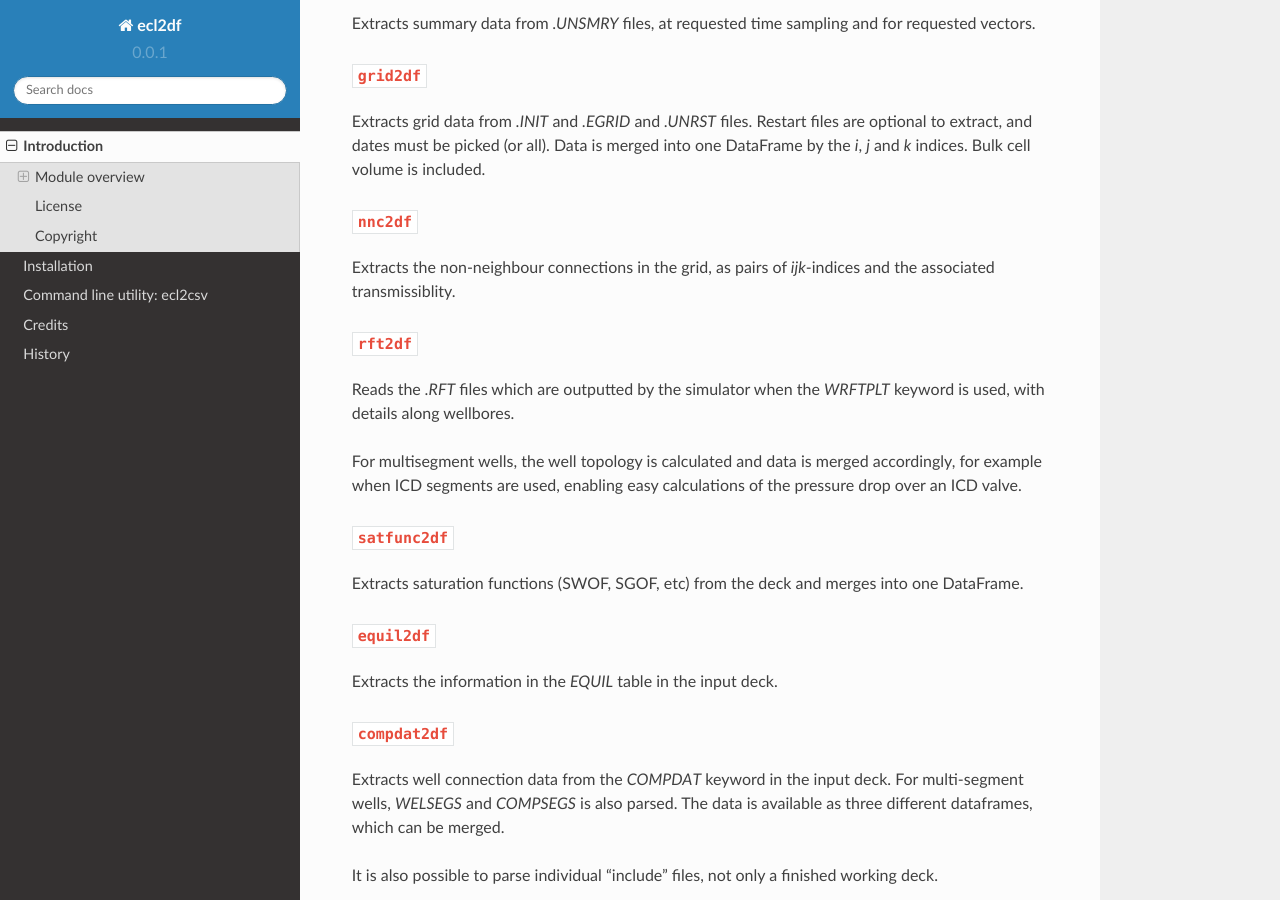
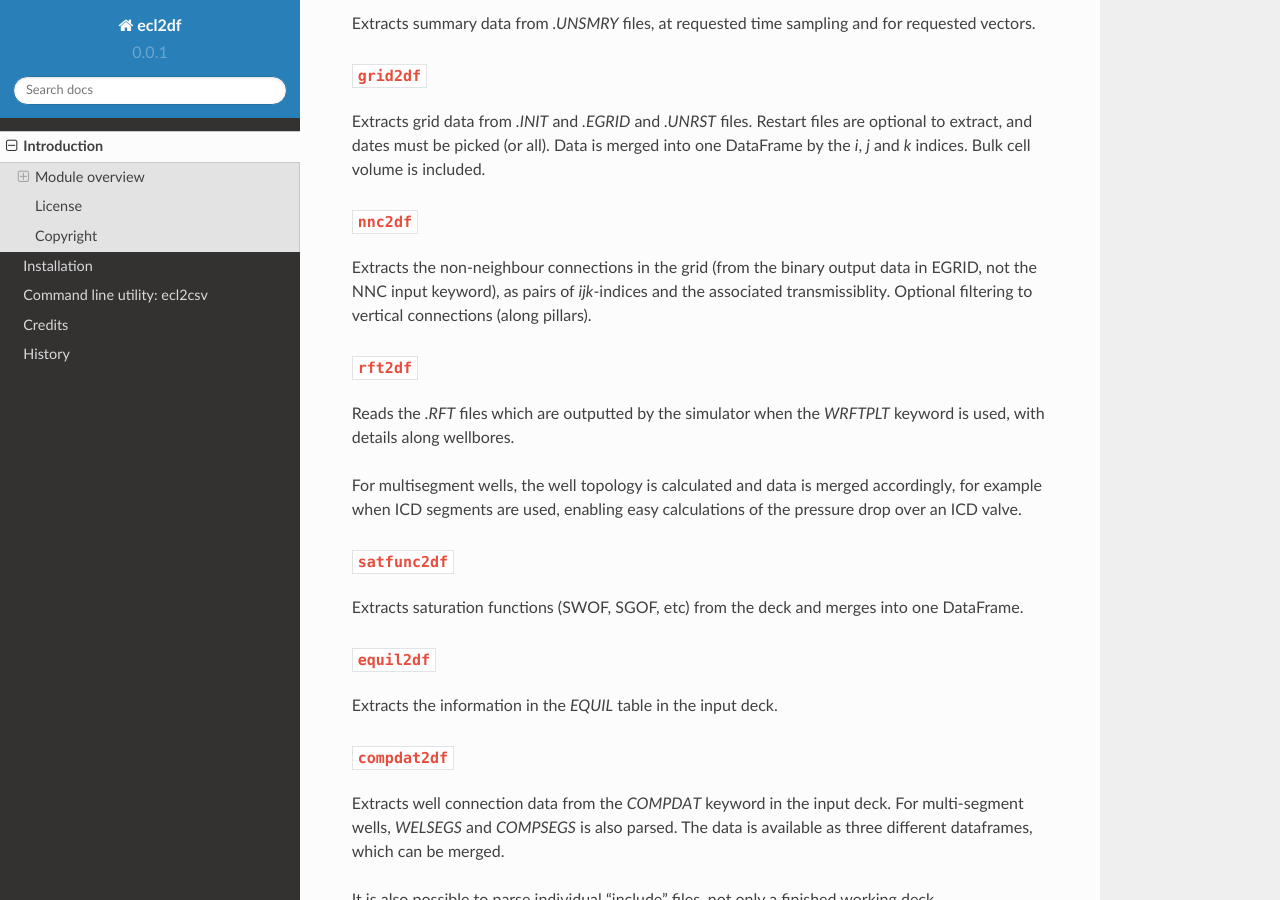
Before and after one commit to equinor/res2df, a Sphinx documentation site: the page built from docs/readme.rst, in a window 1280 px wide and 900 px high, scrolled down 422 px. Built offline with Sphinx 7.4.7 and the Read the Docs theme 2.0.0, drawn with Linux system fonts in a browser that asks for light colours; pages that are not in the unit, such as notebooks, are missing from menus.

Commit message:
Adjust docs for nnc2df

```diff
--- a/docs/readme.rst
+++ b/docs/readme.rst
@@ -30,8 +30,10 @@ volume is included.
 ``nnc2df``
 ^^^^^^^^^^
 
-Extracts the non-neighbour connections in the grid, as pairs of
-`ijk`-indices and the associated transmissiblity.
+Extracts the non-neighbour connections in the grid (from the binary
+output data in EGRID, not the NNC input keyword), as pairs of
+`ijk`-indices and the associated transmissiblity. Optional filtering
+to vertical connections (along pillars).
 
 ``rft2df``
 ^^^^^^^^^^
```
Also changed, not shown: 1 other file.
